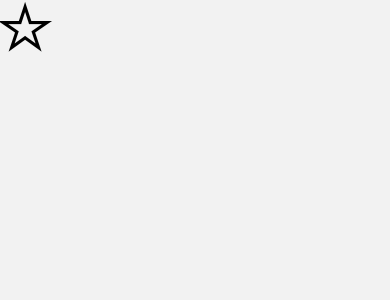
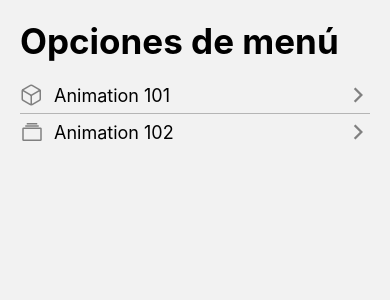
Before and after one commit to LeoRG97/rn-components-app, a React Native app: screen /Home in a window 390 px wide. Shown: the top 300 px of the page. Built offline with nearby package versions, Linux system fonts and the light colour scheme.

Commit message:
completed 101 animation sessions

```diff
--- /dev/null
+++ b/src/components/FlatListMenuItem.tsx
@@ -0,0 +1,47 @@
+import { StyleSheet, Text, TouchableOpacity, View } from 'react-native';
+import React from 'react';
+import { MenuItem } from '../interfaces/appInterfaces';
+import Icon from 'react-native-vector-icons/Ionicons';
+import { useNavigation } from '@react-navigation/native';
+
+interface Props {
+  menuItem: MenuItem;
+}
+
+const FlatListMenuItem = ({ menuItem }: Props) => {
+  const { name, icon, component } = menuItem;
+
+  const navigation = useNavigation();
+
+  return (
+    <TouchableOpacity
+      onPress={() => navigation.navigate(component as any)}
+      activeOpacity={0.7}>
+      <View style={styles.container}>
+        <Icon name={icon} size={24} color="gray" />
+        <Text style={styles.itemText}>{name}</Text>
+
+        <View style={{ flex: 1 }} />
+
+        <Icon name="chevron-forward-outline" size={24} color="gray" />
+      </View>
+    </TouchableOpacity>
+  );
+};
+
+export default FlatListMenuItem;
+
+const styles = StyleSheet.create({
+  container: {
+    flexDirection: 'row',
+    alignItems: 'center',
+  },
+  itemText: {
+    marginLeft: 10,
+    fontSize: 18,
+  },
+  arrow: {
+    position: 'absolute',
+    right: 10,
+  },
+});
--- /dev/null
+++ b/src/hooks/useAnimation.tsx
@@ -0,0 +1,43 @@
+import { useRef } from 'react';
+import { Animated, Easing } from 'react-native';
+
+export const useAnimation = () => {
+  const opacity = useRef(new Animated.Value(0)).current;
+  const position = useRef(new Animated.Value(0)).current;
+
+  const fadeIn = () => {
+    Animated.timing(opacity, {
+      toValue: 1,
+      duration: 500,
+      useNativeDriver: true, // acelerar la animación por hardware
+    }).start();
+  };
+
+  const fadeOut = () => {
+    Animated.timing(opacity, {
+      toValue: 0,
+      duration: 500,
+      useNativeDriver: true,
+    }).start(() => {
+      position.setValue(-100);
+    });
+  };
+
+  const startMovingPosition = (initPosition: number = -100) => {
+    position.setValue(initPosition);
+    Animated.timing(position, {
+      toValue: 0,
+      duration: 800,
+      useNativeDriver: true,
+      easing: Easing.bounce,
+    }).start();
+  };
+
+  return {
+    fadeIn,
+    fadeOut,
+    opacity,
+    position,
+    startMovingPosition,
+  };
+};
--- /dev/null
+++ b/src/interfaces/appInterfaces.tsx
@@ -0,0 +1,5 @@
+export interface MenuItem {
+  name: string;
+  icon: string;
+  component: string;
+}
--- a/src/navigation/Navigator.tsx
+++ b/src/navigation/Navigator.tsx
@@ -1,5 +1,7 @@
 import { createStackNavigator } from '@react-navigation/stack';
 import React from 'react';
+import Animation101Screen from '../screens/Animation101Screen';
+import Animation102Screen from '../screens/Animation102Screen';
 import HomeScreen from '../screens/HomeScreen';
 
 const Stack = createStackNavigator();
@@ -11,6 +13,8 @@ const Navigator = () => {
         headerShown: false,
       }}>
       <Stack.Screen name="Home" component={HomeScreen} />
+      <Stack.Screen name="Animation101Screen" component={Animation101Screen} />
+      <Stack.Screen name="Animation102Screen" component={Animation102Screen} />
     </Stack.Navigator>
   );
 };
--- /dev/null
+++ b/src/screens/Animation101Screen.tsx
@@ -0,0 +1,44 @@
+/* eslint-disable prettier/prettier */
+import { Animated, Button, StyleSheet, View } from 'react-native';
+import React from 'react';
+import { useAnimation } from '../hooks/useAnimation';
+
+const Animation101Screen = () => {
+
+  const { opacity, position, fadeIn, fadeOut, startMovingPosition } = useAnimation();
+
+  return (
+    <View style={styles.container}>
+      <Animated.View style={{
+        ...styles.purpleBox,
+        opacity,
+        transform: [{
+          translateY: position,
+        }],
+      }} />
+
+      <View style={{ marginTop: 20 }}>
+        <Button title="Fade In" onPress={() => {
+          fadeIn();
+          startMovingPosition(-100);
+        }} />
+        <Button title="Fade Out" onPress={fadeOut} />
+      </View>
+    </View>
+  );
+};
+
+export default Animation101Screen;
+
+const styles = StyleSheet.create({
+  container: {
+    alignItems: 'center',
+    justifyContent: 'center',
+    flex: 1,
+  },
+  purpleBox: {
+    backgroundColor: '#5856D6',
+    width: 150,
+    height: 150,
+  },
+});
--- /dev/null
+++ b/src/screens/Animation102Screen.tsx
@@ -0,0 +1,20 @@
+import { StyleSheet, View } from 'react-native';
+import React from 'react';
+
+const Animation102Screen = () => {
+  return (
+    <View style={{ flex: 1 }}>
+      <View style={styles.purpleBox} />
+    </View>
+  );
+};
+
+export default Animation102Screen;
+
+const styles = StyleSheet.create({
+  purpleBox: {
+    backgroundColor: '#5856D6',
+    width: 150,
+    height: 150,
+  },
+});
--- a/src/screens/HomeScreen.tsx
+++ b/src/screens/HomeScreen.tsx
@@ -1,11 +1,55 @@
-import { View } from 'react-native';
+import { FlatList, Text, View } from 'react-native';
 import React from 'react';
-import Icon from 'react-native-vector-icons/Ionicons';
+import { styles } from '../theme/AppTheme';
+import { useSafeAreaInsets } from 'react-native-safe-area-context';
+import { MenuItem } from '../interfaces/appInterfaces';
+import FlatListMenuItem from '../components/FlatListMenuItem';
+
+const menuItems: MenuItem[] = [
+  {
+    name: 'Animation 101',
+    icon: 'cube-outline',
+    component: 'Animation101Screen',
+  },
+  {
+    name: 'Animation 102',
+    icon: 'albums-outline',
+    component: 'Animation102Screen',
+  },
+];
 
 const HomeScreen = () => {
+  const { top } = useSafeAreaInsets();
+
+  const renderListHeader = () => {
+    return (
+      <View style={{ marginTop: top + 20, marginBottom: 20 }}>
+        <Text style={styles.title}>Opciones de menú</Text>
+      </View>
+    );
+  };
+
+  const itemSeparator = () => {
+    return (
+      <View
+        style={{
+          borderBottomWidth: 1,
+          opacity: 0.25,
+          marginVertical: 5,
+        }}
+      />
+    );
+  };
+
   return (
-    <View>
-      <Icon name="star-outline" size={50} color="black" />
+    <View style={{ flex: 1, ...styles.globalMargin }}>
+      <FlatList
+        data={menuItems}
+        renderItem={({ item }) => <FlatListMenuItem menuItem={item} />}
+        keyExtractor={item => item.name}
+        ListHeaderComponent={renderListHeader}
+        ItemSeparatorComponent={itemSeparator}
+      />
     </View>
   );
 };
--- /dev/null
+++ b/src/theme/AppTheme.tsx
@@ -0,0 +1,11 @@
+import { StyleSheet } from 'react-native';
+
+export const styles = StyleSheet.create({
+  title: {
+    fontSize: 35,
+    fontWeight: 'bold',
+  },
+  globalMargin: {
+    marginHorizontal: 20,
+  },
+});
```
Also changed, not shown: .eslintrc.js.
